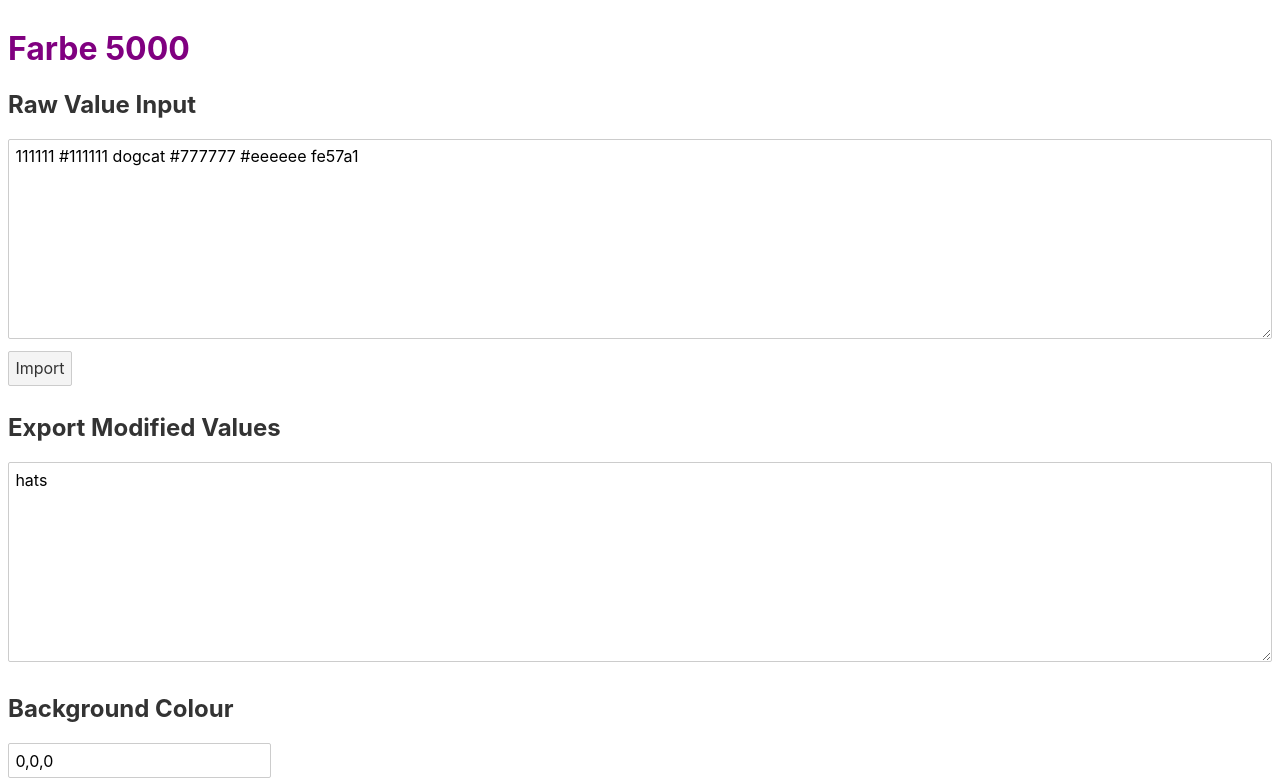
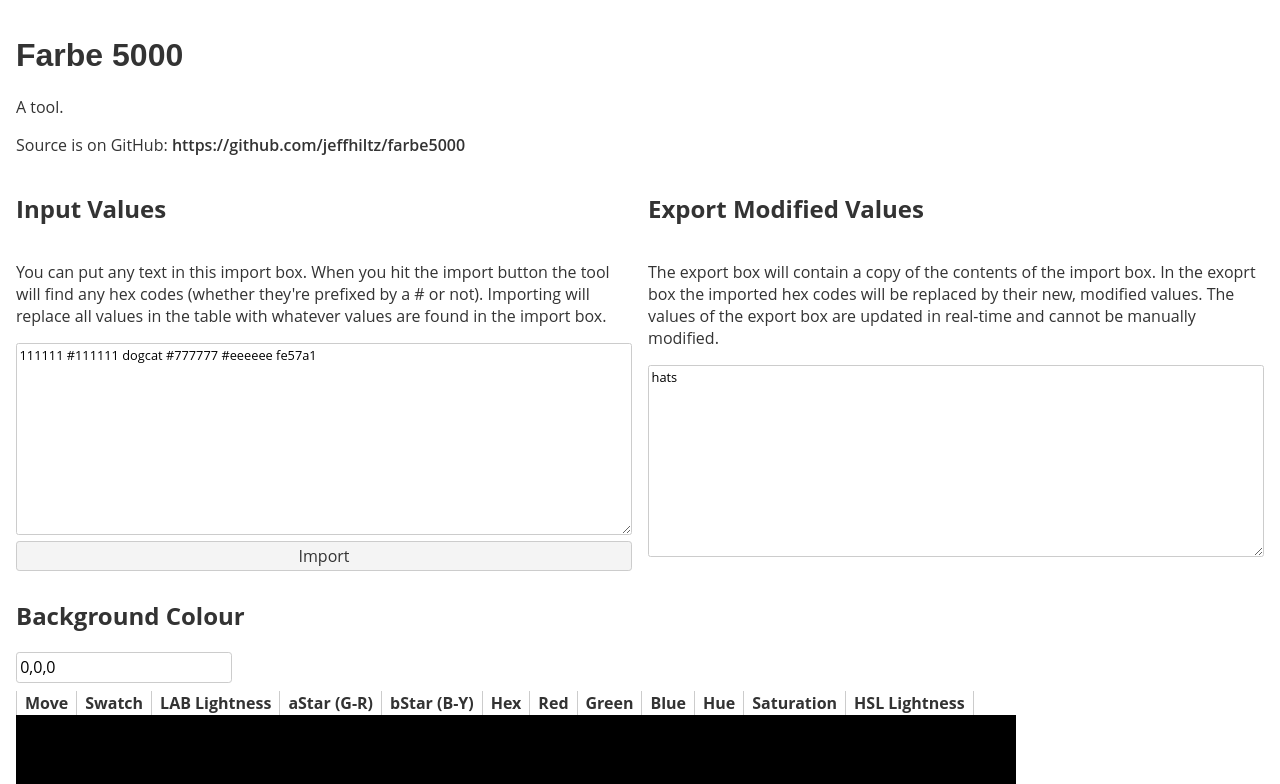
Before and after one commit to jeffhiltz/farbe5000, a Svelte app: page / in a window 1280 px wide. Shown: the top 784 px of the page. Built offline with nearby package versions, Linux system fonts and the light colour scheme.

Commit message:
arrange input and export boxes and change font

```diff
--- a/public/global.css
+++ b/public/global.css
@@ -7,22 +7,15 @@
 body {
 	color: #333;
 	margin: 0;
-	padding: 8px;
+	padding: 1em;
 	box-sizing: border-box;
-	font-family: -apple-system, BlinkMacSystemFont, "Segoe UI", Roboto, Oxygen-Sans, Ubuntu, Cantarell, "Helvetica Neue", sans-serif;
+	font-family: 'Open Sans', sans-serif;
 }
 
 a {
-	color: rgb(0,100,200);
+        font-weight: 600;
+        color: #333;
 	text-decoration: none;
-}
-
-a:hover {
-	text-decoration: underline;
-}
-
-a:visited {
-	color: rgb(0,80,160);
 }
 
 label {
@@ -32,11 +25,11 @@
 input, button, select, textarea {
 	font-family: inherit;
 	font-size: inherit;
-	padding: 0.4em;
+	padding: 0.2em;
 	margin: 0 0 0.5em 0;
 	box-sizing: border-box;
-	border: 1px solid #ccc;
-	border-radius: 2px;
+	border: 0.05em solid #ccc;
+	border-radius: 0.2em;
 }
 
 input:disabled {
@@ -56,7 +49,3 @@
 button:active {
 	background-color: #ddd;
 }
-
-button:focus {
-	border-color: #666;
-}
--- a/src/App.svelte
+++ b/src/App.svelte
@@ -10,16 +10,27 @@
 
 <style>
   h1 {
-    color: purple;
+    font-family: 'Montserrat', sans-serif;
+    font-weight: 800;
+  }
+  section {
+    display: flex;
+    flex-flow: row wrap;
   }
 </style>
 
 <h1>Farbe 5000</h1>
 
-<Importer />
-<Exporter />
+<p>A tool.</p>
+<p>Source is on GitHub: <a href="https://github.com/jeffhiltz/farbe5000">https://github.com/jeffhiltz/farbe5000</a></p>
+<section>
+  <Importer />
+  <Exporter />
+</section>
 <BackgroundPicker />
 <!-- <SortSelector /> -->
-<ColorTable />
-<LightGraph />
-<ScatterGraph />
+<section>
+  <ColorTable />
+  <LightGraph />
+  <ScatterGraph />
+</section>
--- a/src/Exporter.svelte
+++ b/src/Exporter.svelte
@@ -4,9 +4,24 @@
 </script>
 
 <style>
-  textarea { width: 100%; height: 200px; }
+  textarea {
+    width: 100%;
+    flex-basis: 12rem;
+    font-size: 0.8rem;
+  }
+
+  section {
+    flex: 1 20rem;
+    display: flex;
+    flex-flow: column;
+    box-sizing: content-box;
+    margin-left: 0.5rem;
+  }
 </style>
 
-<h2>Export Modified Values</h2>
+<section>
+  <h2>Export Modified Values</h2>
+  <p>The export box will contain a copy of the contents of the import box.  In the exoprt box the imported hex codes will be replaced by their new, modified values.  The values of the export box are updated in real-time and cannot be manually modified.</p>
 
-<textarea readonly bind:value={$exportText}></textarea>
+  <textarea readonly bind:value={$exportText}></textarea>
+</section>
--- a/src/Importer.svelte
+++ b/src/Importer.svelte
@@ -33,10 +33,25 @@
 </script>
 
 <style>
-  textarea { width: 100%; height: 200px; }
+  textarea {
+    width: 100%;
+    flex-basis: 12rem;
+    font-size: 0.8rem;
+  }
+
+  section {
+    flex: 1 20rem;
+    display: flex;
+    flex-flow: column;
+    box-sizing: content-box;
+    margin-right: 0.5rem;
+  }
 </style>
 
-<h2>Raw Value Input</h2>
+<section>
+  <h2>Input Values</h2>
+  <p>You can put any text in this import box.  When you hit the import button the tool will find any hex codes (whether they're prefixed by a # or not).  Importing will replace all values in the table with whatever values are found in the import box.</p>
 
-<textarea bind:value={raw}></textarea>
-<button on:click={doImport}>Import</button>
+  <textarea bind:value={raw}></textarea>
+  <button on:click={doImport}>Import</button>
+</section>
```
